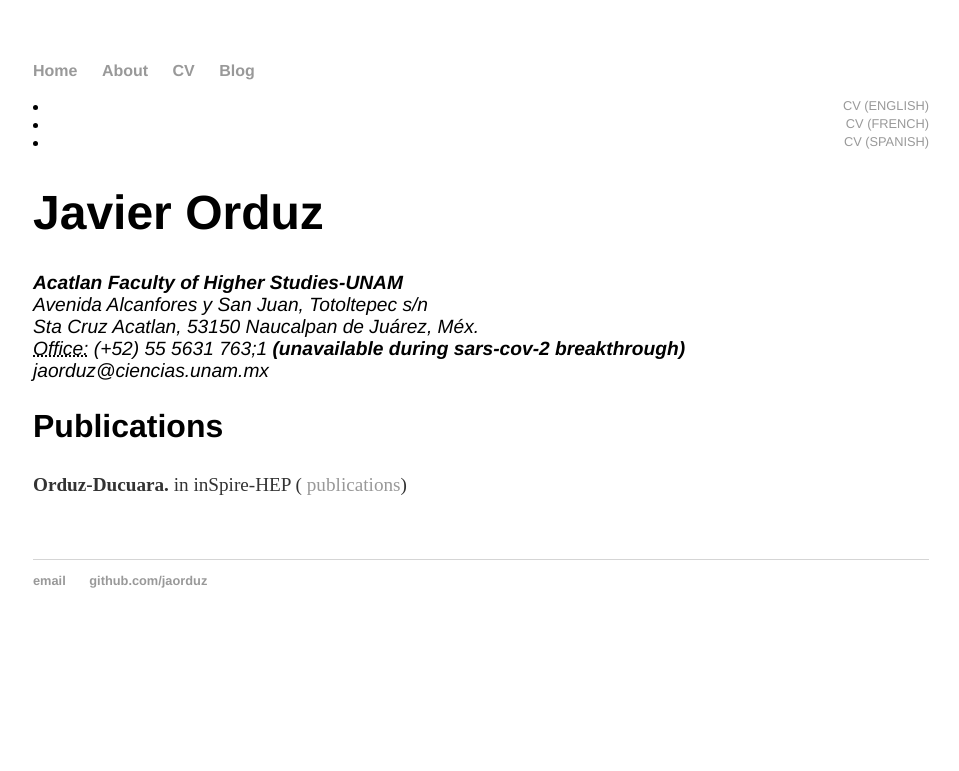
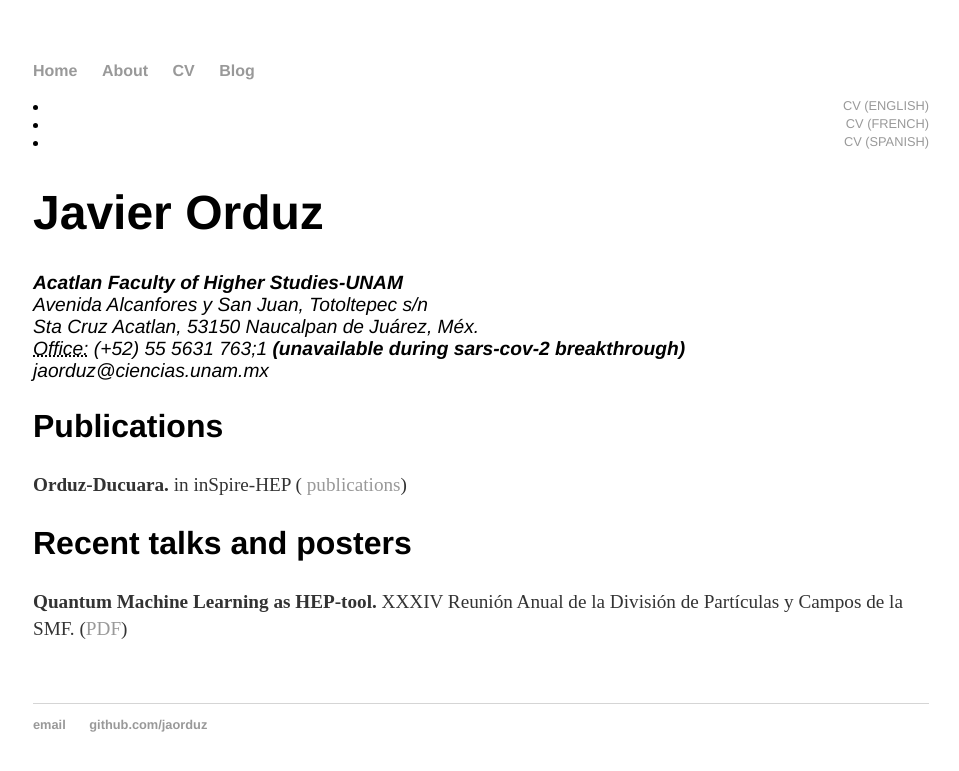
Before and after one commit to jaorduz/jaorduz.github.io, a Jekyll site: the page built from cv/index.html, in a window 1280 px wide. Shown: the top 771 px of the page, without its empty margins (159-1118 px from the left). Built offline with Jekyll 4.4.1, drawn with Linux system fonts in a browser that asks for light colours.

Commit message:
Update index.html

```diff
--- a/cv/index.html
+++ b/cv/index.html
@@ -10,7 +10,7 @@ title: CV of Javier Orduz
  			<li><a href="https://www.dropbox.com/s/x8dnkj7qpwilsgp/JO_CV_Fr-vOL.pdf?dl=0" class="download" title="Download CV as PDF">CV (French)</a></li>
 			<li><a href="https://www.dropbox.com/s/mym14vrdgnl825b/JO_CV_Sp-vOL.pdf?dl=0" class="download" title="Download CV as PDF">CV (Spanish)</a></li>
 
-					<h1>Javier Orduz</h1>
+				<h1>Javier Orduz</h1>
 					<address>
 					<strong>Acatlan Faculty of Higher Studies-UNAM</strong><br>
 					Avenida Alcanfores y San Juan, Totoltepec s/n<br>
@@ -19,9 +19,18 @@ title: CV of Javier Orduz
 					<span class="obfuscate">jaorduz@ciencias.unam.mx</span>
 					</address>
 
-					<h2>Publications</h2>
+				<h2>Publications</h2>
+					<p>
+					<strong>Orduz-Ducuara.</strong> in inSpire-HEP
+					(<a href="https://inspirehep.net/literature?sort=mostrecent&size=25&page=1&q=a%20orduz-ducuara" title=inSpire-HEP>
+					publications</a>)
+					</p>
 
+				<h2>Recent talks and posters</h2>
 					<p>
-						<strong>Orduz-Ducuara.</strong> in inSpire-HEP (<a href="https://inspirehep.net/literature?sort=mostrecent&size=25&page=1&q=a%20orduz-ducuara" title=inSpire-HEP> publications</a>)
+					<strong>Quantum Machine Learning as HEP-tool.</strong>
+					XXXIV Reunión Anual de la División de Partículas y Campos de la SMF.
+					(<a href="https://www.dropbox.com/s/5t8kcyoqgi83a7k/ptrQMLasHEPTool.pdf?dl=0" title=PDF>PDF</a>)
 					</p>
+
 	</div>
```
